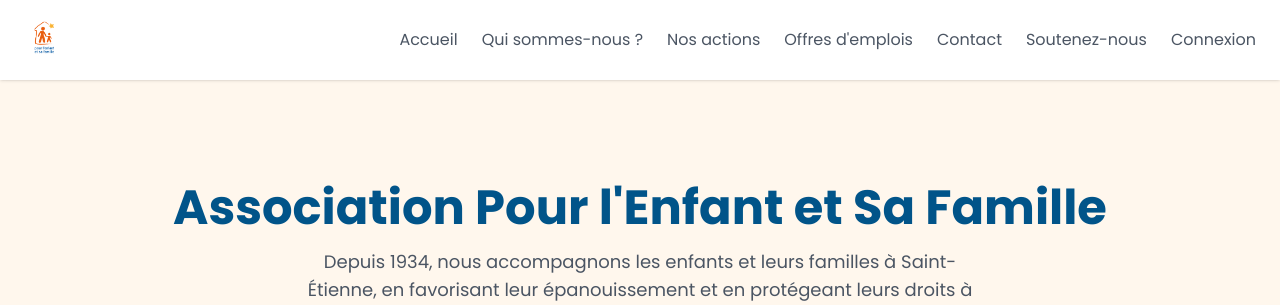
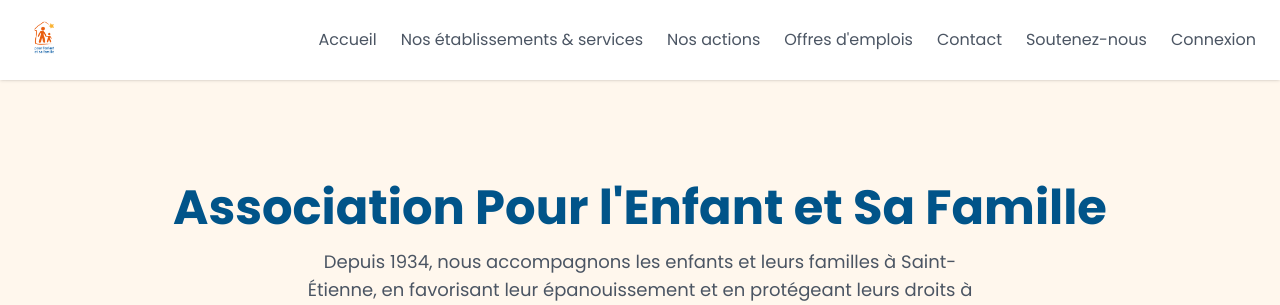
Before and after one commit to Potaaaaaaaaaaaato/apesf_site, a Django app: page / in a window 1280 px wide. Shown: the top 305 px of the page. Run offline with Django 4.2, Linux system fonts and the light colour scheme; data that the repository does not hold is empty; some libraries are stand-ins or nearby versions.

Commit message:
Update navigation link text for clarity in base.html

```diff
--- a/apesf/templates/base.html
+++ b/apesf/templates/base.html
@@ -112,7 +112,7 @@
             <!-- Menu de navigation (desktop) -->
             <ul id="nav-links" class="hidden md:flex items-center gap-6">
                 <li><a href="{% url 'accueil' %}" class="hover:text-primary-600 transition-colors">Accueil</a></li>
-                <li><a href="{% url 'qui_sommes_nous' %}" class="hover:text-primary-600 transition-colors">Qui sommes-nous ?</a></li>
+                <li><a href="{% url 'qui_sommes_nous' %}" class="hover:text-primary-600 transition-colors">Nos établissements & services</a></li>
                 <li><a href="{% url 'nos_actions' %}" class="hover:text-primary-600 transition-colors">Nos actions</a></li>
                 <li><a href="{% url 'offres_emplois' %}" class="hover:text-primary-600 transition-colors">Offres d'emplois</a></li>
                 <li><a href="{% url 'contact' %}" class="hover:text-primary-600 transition-colors">Contact</a></li>
@@ -130,7 +130,7 @@
         <div id="mobile-menu" class="hidden md:hidden bg-white shadow-lg">
             <ul class="container mx-auto px-6 py-4 space-y-4">
                 <li><a href="{% url 'accueil' %}" class="block hover:text-primary-600 transition-colors">Accueil</a></li>
-                <li><a href="{% url 'qui_sommes_nous' %}" class="block hover:text-primary-600 transition-colors">Qui sommes-nous ?</a></li>
+                <li><a href="{% url 'qui_sommes_nous' %}" class="block hover:text-primary-600 transition-colors">Nos établissements & services</a></li>
                 <li><a href="{% url 'nos_actions' %}" class="block hover:text-primary-600 transition-colors">Nos actions</a></li>
                 <li><a href="{% url 'offres_emplois' %}" class="block hover:text-primary-600 transition-colors">Offres d'emplois</a></li>
                 <li><a href="{% url 'contact' %}" class="block hover:text-primary-600 transition-colors">Contact</a></li>
```
Also changed, not shown: 1 other file.
